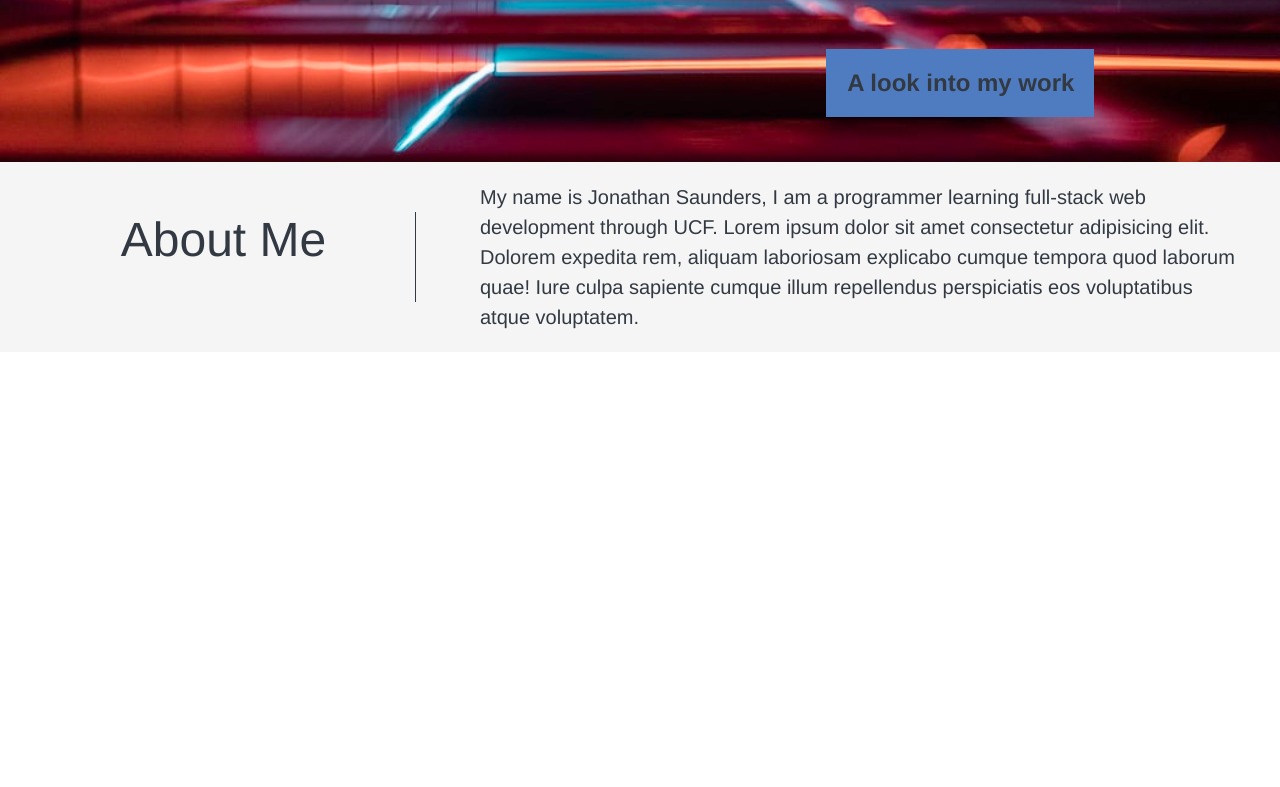
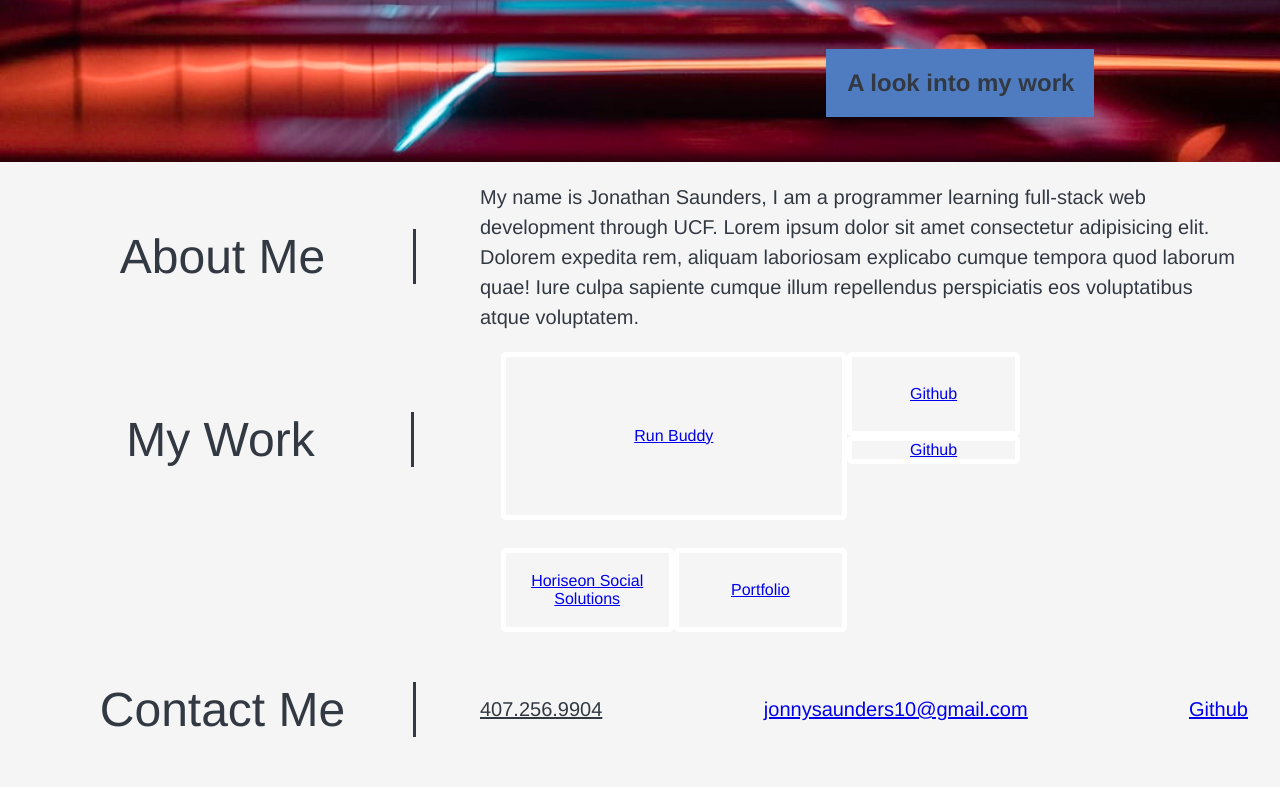
Before and after one commit to JonathanSaunders98/portfolio, a plain HTML site: page index.html in a window 1280 px wide. Shown: the part 412-1199 px from the top of the page. Before the commit the page ends 800 px from the top, so only its background shows below. Drawn offline with Linux system fonts and the light colour scheme.

Commit message:
work and contact sections

```diff
--- a/assets/style.css
+++ b/assets/style.css
@@ -7,6 +7,7 @@
 body {
     color: #323942;
     font-family: Helvetica, Arial, sans-serif;
+    background-color: whitesmoke;
 }
 
 /* apply styles to <header> */
@@ -77,6 +78,7 @@ header nav ul li a {
     flex-direction: row;
     justify-content: space-between;
     background-color: whitesmoke;
+    align-items: center;
 }
 
 .about-text {
@@ -86,7 +88,7 @@ header nav ul li a {
     color: #323942;
     text-align: center;
     font-size: 48px;
-    border-right: 1px solid #323942;
+    border-right: 3px solid #323942;
 }
 
 .about-p {
@@ -97,3 +99,104 @@ header nav ul li a {
     color: #323942;
     text-align: left;
 }
+
+.work-text {
+    background-color: whitesmoke;
+    width: 30%;
+    margin: 60px auto 0 30px;
+    color: #323942;
+    text-align: center;
+    font-size: 48px;
+    border-right: 3px solid #323942;
+    float: left;
+}
+
+.grid-container {
+    display: grid;
+    grid-template-columns: repeat(10,1fr);
+    grid-template-rows: repeat(10,1fr);
+    background-color: whitesmoke;
+}
+
+.grid-item {
+    display: flex;
+    justify-content: center;
+    border: 5px solid #ffffff;
+    border-radius: 5px;
+}
+
+.box-1 {
+    grid-column-start: 2;
+    grid-column-end: 6;
+    grid-row-start: 1;
+    grid-row-end: 7;
+    font-size: 30;
+    align-items: center;
+}
+
+.box-2 {
+    grid-column-start: 2;
+    grid-column-end: 4;
+    grid-row-start: 8;
+    grid-row-end: 11;
+    font-size: 30;
+    align-items: center;
+    text-align: center;
+}
+
+.box-3 {
+    grid-column-start: 4;
+    grid-column-end: 6;
+    grid-row-start: 8;
+    grid-row-end: 11;
+    align-items: center;
+    text-align: center;
+}
+
+.box-4 {
+    grid-column-start: 6;
+    grid-column-end: 8;
+    grid-row-start: 1;
+    grid-row-end: 4;
+    align-items: center;
+    text-align: center;
+}
+
+.box-5 {
+    grid-column-start: 6;
+    grid-column-end: 8;
+    grid-row-start: 4;
+    grid-row-end: 5;
+    align-items: center;
+    text-align: center;
+}
+
+.contact {
+    display: flex;
+    flex-direction: row;
+    justify-content: space-between;
+    background-color: whitesmoke;
+}
+
+.contact-text {
+    background-color: whitesmoke;
+    width: 30%;
+    margin: 50px auto;
+    color: #323942;
+    text-align: center;
+    font-size: 48px;
+    border-right: 3px solid #323942;
+}
+
+.contact-info {
+    font-size: 20px;
+    text-decoration: underline;
+    line-height: 1.5;
+    width: 60%;
+    margin: 20px auto;
+    color: #323942;
+    text-align: left;
+    display: inline-flex;
+    justify-content: space-between;
+    align-items: center;
+}
--- a/index.html
+++ b/index.html
@@ -28,7 +28,7 @@
                       <a href="#contact-me">Contact Me</a>
                   </li>
                   <li>
-                      <a href="#resume">Resume</a>
+                      <a href="https://www.linkedin.com/in/jonathan-saunders-64022313a/">Resume</a>
                   </li>
               </ul>
           </nav>
@@ -44,3 +44,33 @@
             <div class="about-text">About Me</div>
             <div class="about-p">My name is Jonathan Saunders, I am a programmer learning full-stack web development through UCF. Lorem ipsum dolor sit amet consectetur adipisicing elit. Dolorem expedita rem, aliquam laboriosam explicabo cumque tempora quod laborum quae! Iure culpa sapiente cumque illum repellendus perspiciatis eos voluptatibus atque voluptatem.</div>
         </section>
+
+        <section id="work" class="work">
+            <div class="work-text">My Work</div>
+            <div class="grid-container">
+                <div class="grid-item box-1">
+                    <a href="https://jonathansaunders98.github.io/run-buddy/">Run Buddy</a>
+                </div>
+                <div class="grid-item box-2">
+                    <a href="https://jonathansaunders98.github.io/horiseon-social-solutions/">Horiseon Social Solutions</a>
+                </div>
+                <div class="grid-item box-3">
+                    <a href="https://github.com/JonathanSaunders98">Portfolio</a>
+                </div>
+                <div class="grid-item box-4">
+                    <a href="https://github.com/JonathanSaunders98">Github</a>
+                </div>
+                <div class="grid-item box-5">
+                    <a href="https://github.com/JonathanSaunders98">Github</a>
+                </div>
+            </div>
+        </section>
+
+        <section id="contact-me" class="contact">
+            <div class="contact-text">Contact Me</div>
+            <div class="contact-info">
+                <div>407.256.9904</div>
+                <a href="jonnysaunders10@gmail.com">jonnysaunders10@gmail.com</a>
+                <a href="https://github.com/JonathanSaunders98">Github</a>
+            </div>
+        </section>
```
Also changed, not shown: assets/images/run-buddy.jpg (added).
